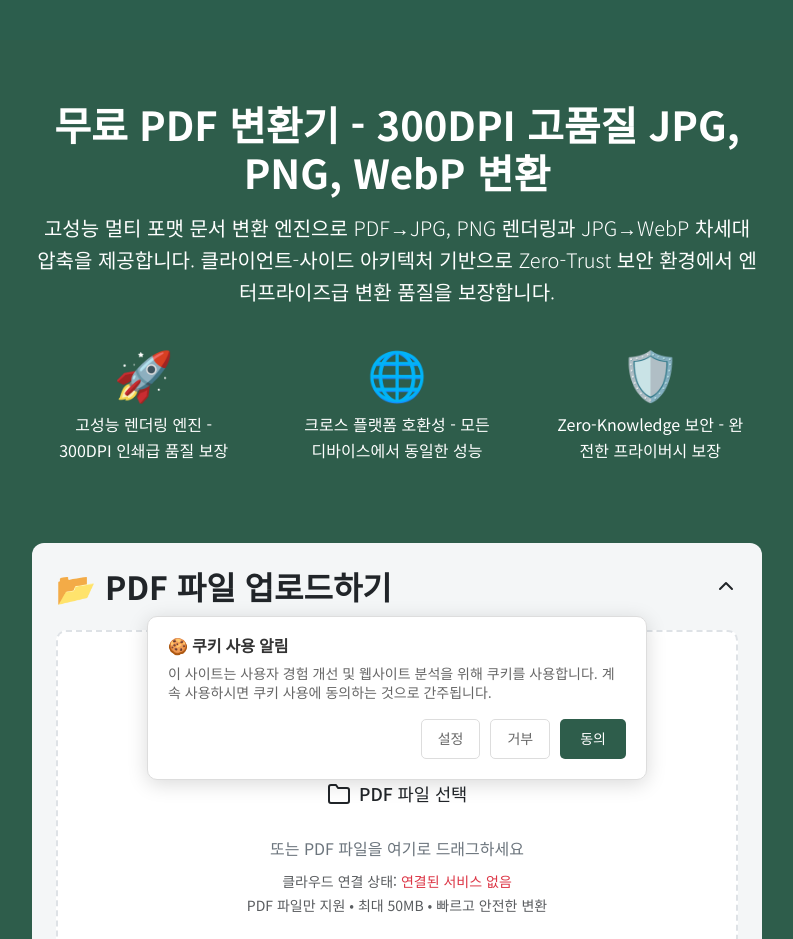
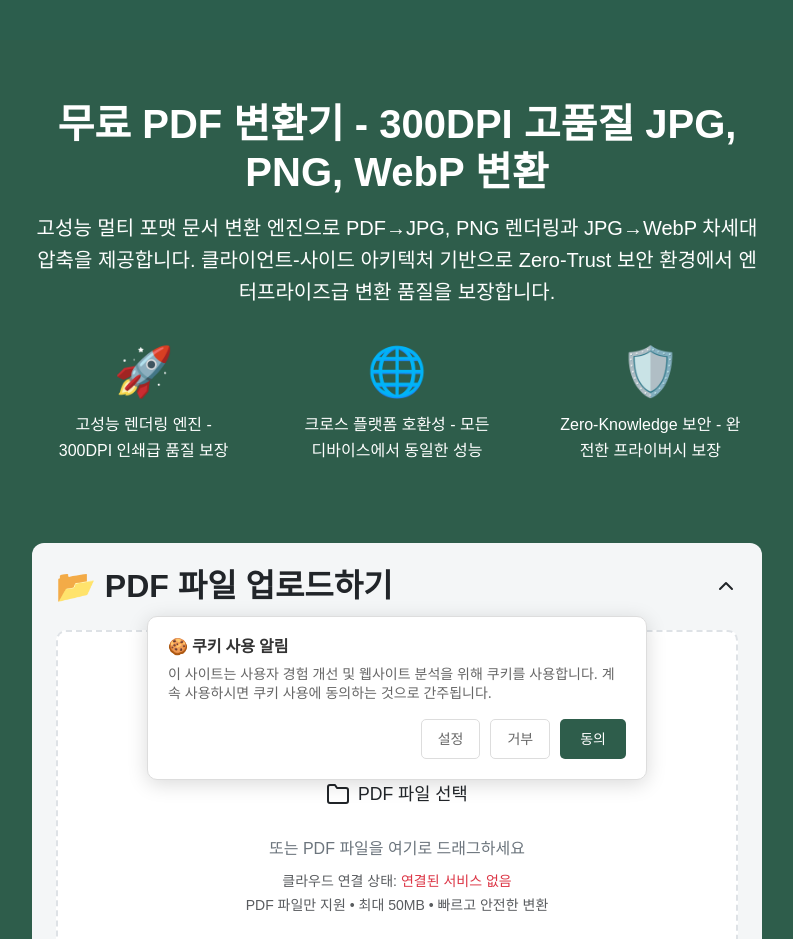
Before and after one commit to Hoddoc/pdfjpgtool, a website: page index.html in a window 1280 px wide. Shown: the top 939 px of the page, without its empty margins (243-1036 px from the left). Drawn offline with nearby package versions, Linux system fonts and the light colour scheme; a script that the page names is missing.

Commit message:
Update index.html

```diff
--- a/index.html
+++ b/index.html
@@ -6,36 +6,20 @@
 <body>
 
 
-   <!-- 필수 메타 설정 -->
  <head>
   <meta charset="UTF-8">
   <meta name="viewport" content="width=device-width, initial-scale=1.0">
   <title>PDF JPG 변환기 - 무료 PDF 이미지 변환 | 고해상도 300DPI 지원</title>
-
-  <!-- 그 외 나머지 메타 태그들 유지 -->
-</head>
-
-
-<!-- 기본 정보 -->
-
   <meta name="description" content="무료 PDF → JPG, PNG, WebP 변환기. 고해상도 300DPI 이미지 품질, 브라우저 기반 무료 도구. 드래그만으로 간편하게 변환해보세요.">
   <meta name="keywords" content="PDF JPG 변환기, PDF PNG 변환, PDF WebP 변환, 무료 PDF 변환, 온라인 PDF 도구, PDF 이미지 추출, 고화질 PDF 변환, 브라우저 PDF 변환, PDF to JPG 무료, PDF to PNG 무료, WebP 압축, 이미지 압축, PDF 변환기, 300DPI 변환">
   <meta name="author" content="pdfjpgtool.com">
-
-<!-- 크롤러 노출 -->
   <meta name="robots" content="index, follow, max-snippet:-1, max-image-preview:large">
   <meta name="googlebot" content="index, follow, snippet, archive">
   <meta name="bingbot" content="index, follow">
   <meta name="revisit-after" content="7 days">
-
-<!-- 언어 및 지역 설정 -->
-<meta name="language" content="ko">
   <meta http-equiv="content-language" content="ko-KR">
 
-<!-- 정규화 주소 -->
   <link rel="canonical" href="https://pdfjpgtool.com/">
-
-<!-- Open Graph (SNS 공유 최적화) -->
   <meta property="og:type" content="website">
   <meta property="og:title" content="PDF JPG 변환기 - 무료 PDF 이미지 변환 | 고해상도 300DPI 지원">
   <meta property="og:description" content="고해상도 300DPI PDF 이미지를 JPG, PNG, WebP로 변환하세요. 무료 브라우저 기반 PDF 이미지 추출 도구.">
@@ -43,31 +27,26 @@
   <meta property="og:url" content="https://pdfjpgtool.com/">
   <meta property="og:site_name" content="PDF JPG 변환기">
   <meta property="og:locale" content="ko_KR">
-
-<!-- Twitter Card -->
   <meta name="twitter:card" content="summary_large_image">
   <meta name="twitter:title" content="PDF JPG 변환기 - 무료 PDF 이미지 변환 | 고해상도 300DPI 지원">
   <meta name="twitter:description" content="PDF를 JPG, PNG, WebP로 변환하는 무료 온라인 도구. 고화질 이미지 출력 지원.">
   <meta name="twitter:image" content="https://pdfjpgtool.com/og-image.jpg">
-
-<!-- 소유 확인 -->
   <meta name="google-site-verification" content="fWrffLksB0vY0G4H2iK5Sw9ehDg7fhX4gFouTiaLUUs">
   <meta name="naver-site-verification" content="6c4feafe3fa7a3b94bb056cdd706534bdecd04d7">
 
-<!-- 파비콘 -->
-<link rel="icon" href="/favicon.ico" type="image/x-icon">
+  <link rel="icon" href="/favicon.ico">
   <link rel="apple-touch-icon" href="/apple-touch-icon.png">
-
-<!-- 사이트맵 -->
   <link rel="sitemap" type="application/xml" href="/sitemap.xml">
   <link rel="alternate" type="application/rss+xml" title="PDF 변환 도구 RSS" href="/rss.xml">
   <link rel="robots" href="/robots.txt">
 
-<!-- Google Fonts -->
-<link rel="preconnect" href="https://fonts.googleapis.com">
-<link rel="preconnect" href="https://fonts.gstatic.com" crossorigin>
-<link href="https://fonts.googleapis.com/css2?family=Noto+Sans+KR:wght@300;400;500;700&display=swap" rel="stylesheet">
-
+  <!-- 시스템 폰트로 교체하여 로딩 성능 향상 -->
+  <style>
+    body {
+      font-family: -apple-system, BlinkMacSystemFont, "Segoe UI", Roboto, "Helvetica Neue", Arial, sans-serif;
+    }
+  </style>
+</head>
 
     <!-- Web App Manifest -->
     <link rel="manifest" href="/site.webmanifest">
```
Lines whose indentation alone changed are shown as unchanged.
